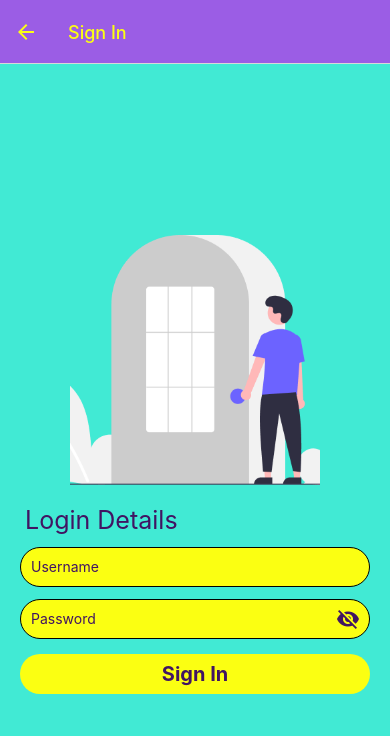
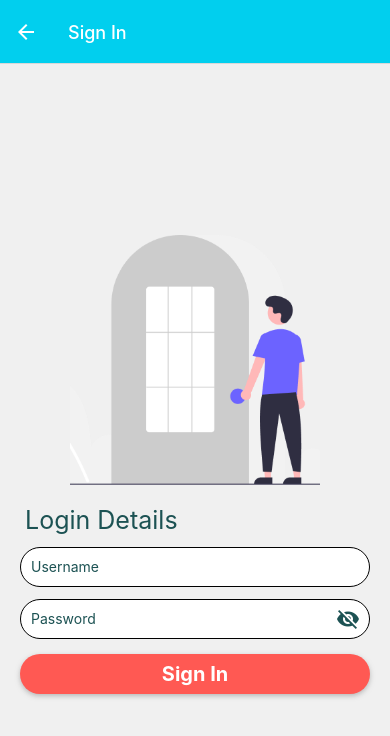
Before and after one commit to ysatynska/RunningApp, a React Native app: screen /login in a window 390 px wide. Shown: the top 736 px of the page. Built offline with nearby package versions, Linux system fonts and the light colour scheme.

Commit message:
Minor changes, restored defualt theme

```diff
--- a/helperComponents/ThemeContext.js
+++ b/helperComponents/ThemeContext.js
@@ -13,7 +13,7 @@ export const useTheme = () => useContext(ThemeContext);
 // Define the ThemeProvider that will wrap all components using dynamic theme
 export const ThemeProvider = ({ children }) => {
     const { user } = useUser();
-    const [theme, setTheme] = useState(themes.neon); // Default theme
+    const [theme, setTheme] = useState(themes.default); // Default theme
 
     // Function to update theme when changed
     const toggleTheme = (themeName) => {
--- a/mainScreens/Availability.js
+++ b/mainScreens/Availability.js
@@ -80,7 +80,7 @@ export default function Availability({ navigation }) {
                                         style={[sharedStyles.largeText,
                                             {
                                                 textDecorationLine: item.hours != 0 ? 'none' : 'line-through',
-                                                color: item.hours != 0 ? colors.textColor : colors.headerColor,
+                                                color: item.hours != 0 ? colors.textColor : colors.errorColor,
                                             },
                                         ]}
                                     >
```
Also changed, not shown: helperComponents/styles.js (+0 -95 lines).
